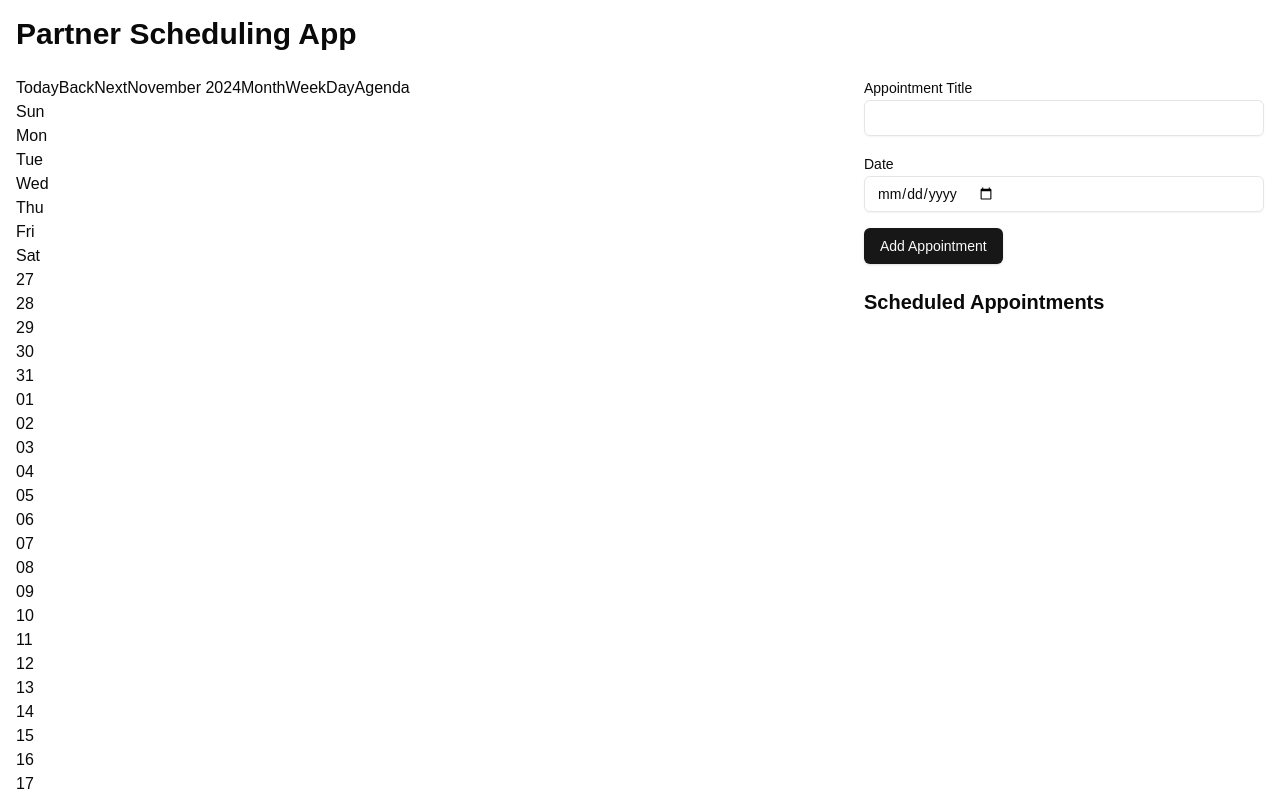
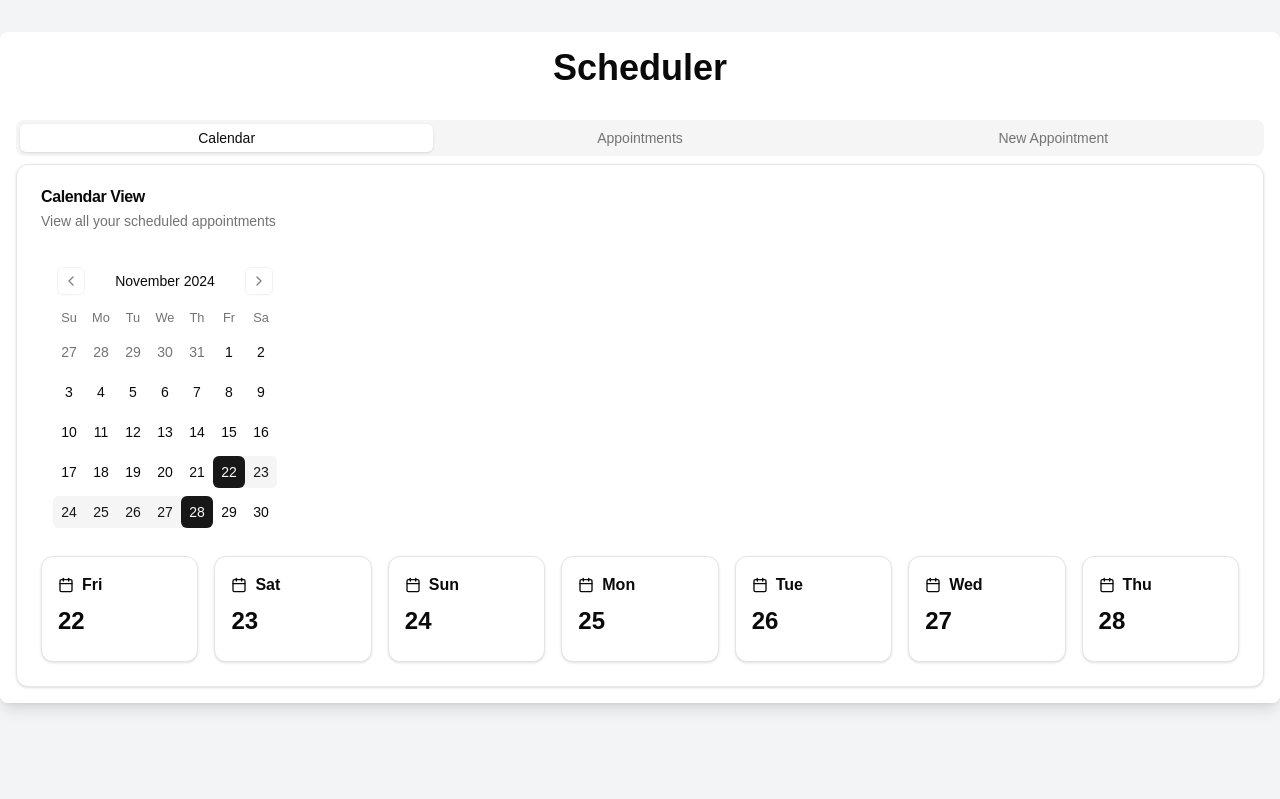
Before and after one commit to rienmack/partner-planner, a Next.js app: page / in a window 1280 px wide. Shown: the top 799 px of the page. Built offline with nearby package versions, Linux system fonts and the light colour scheme.

Commit message:
improve ui

```diff
--- a/app/appointments/page.tsx
+++ b/app/appointments/page.tsx
@@ -20,7 +20,7 @@ export default function AppointmentsPage() {
             <CardDescription>Schedule a new appointment</CardDescription>
           </CardHeader>
           <CardContent>
-            <AppointmentForm onAddAppointment={() => console.log('test')} />
+            <AppointmentForm />
           </CardContent>
         </Card>
       </div>
--- a/app/page.tsx
+++ b/app/page.tsx
@@ -2,8 +2,10 @@ import { SchedulingApp } from '../components/scheduling-app'
 
 export default function Home() {
   return (
-    <main>
-      <SchedulingApp />
-    </main>
+    <div className="min-h-screen bg-gray-100 py-8">
+      <main className="container mx-auto bg-white shadow-lg rounded-lg overflow-hidden">
+        <SchedulingApp />
+      </main>
+    </div>
   )
 }
--- a/components/appointment-form.tsx
+++ b/components/appointment-form.tsx
@@ -5,6 +5,15 @@ import { Button } from "@/components/ui/button"
 import { Input } from "@/components/ui/input"
 import { Label } from "@/components/ui/label"
 import { Appointment } from '../types/appointment'
+import { CalendarIcon } from 'lucide-react'
+import { format } from "date-fns"
+import { cn } from "@/lib/utils"
+import { Calendar } from "@/components/ui/calendar"
+import {
+  Popover,
+  PopoverContent,
+  PopoverTrigger,
+} from "@/components/ui/popover"
 
 interface AppointmentFormProps {
   onAddAppointment: (appointment: Appointment) => void
@@ -12,20 +21,20 @@ interface AppointmentFormProps {
 
 export function AppointmentForm({ onAddAppointment }: AppointmentFormProps) {
   const [title, setTitle] = useState('')
-  const [date, setDate] = useState('')
+  const [date, setDate] = useState<Date>()
 
   const handleSubmit = (e: React.FormEvent) => {
     e.preventDefault()
     if (title && date) {
-      onAddAppointment({ title, date })
+      onAddAppointment({ title, date: date.toISOString() })
       setTitle('')
-      setDate('')
+      setDate(undefined)
     }
   }
 
   return (
-    <form onSubmit={handleSubmit} className="space-y-4 mb-6">
-      <div>
+    <form onSubmit={handleSubmit} className="space-y-4">
+      <div className="space-y-2">
         <Label htmlFor="title">Appointment Title</Label>
         <Input
           id="title"
@@ -34,17 +43,32 @@ export function AppointmentForm({ onAddAppointment }: AppointmentFormProps) {
           required
         />
       </div>
-      <div>
-        <Label htmlFor="date">Date</Label>
-        <Input
-          id="date"
-          type="date"
-          value={date}
-          onChange={(e) => setDate(e.target.value)}
-          required
-        />
+      <div className="space-y-2">
+        <Label>Date</Label>
+        <Popover>
+          <PopoverTrigger asChild>
+            <Button
+              variant={"outline"}
+              className={cn(
+                "w-full justify-start text-left font-normal",
+                !date && "text-muted-foreground"
+              )}
+            >
+              <CalendarIcon className="mr-2 h-4 w-4" />
+              {date ? format(date, "PPP") : <span>Pick a date</span>}
+            </Button>
+          </PopoverTrigger>
+          <PopoverContent className="w-auto p-0">
+            <Calendar
+              mode="single"
+              selected={date}
+              onSelect={setDate}
+              initialFocus
+            />
+          </PopoverContent>
+        </Popover>
       </div>
-      <Button type="submit">Add Appointment</Button>
+      <Button type="submit" className="w-full">Add Appointment</Button>
     </form>
   )
 }
--- a/components/appointment-list.tsx
+++ b/components/appointment-list.tsx
@@ -1,4 +1,13 @@
 import { Appointment } from '../types/appointment'
+import {
+  Table,
+  TableBody,
+  TableCell,
+  TableHead,
+  TableHeader,
+  TableRow,
+} from "@/components/ui/table"
+import { Badge } from "@/components/ui/badge"
 
 interface AppointmentListProps {
   appointments: Appointment[]
@@ -7,17 +16,28 @@ interface AppointmentListProps {
 export function AppointmentList({ appointments }: AppointmentListProps) {
   return (
     <div>
-      <h2 className="text-xl font-semibold mb-4">Scheduled Appointments</h2>
-      <ul className="space-y-2">
-        {appointments.map((appointment, index) => (
-          <li key={index} className="bg-gray-100 p-2 rounded">
-            <span className="font-medium">{appointment.title}</span>
-            <span className="text-sm text-gray-600 ml-2">
-              {new Date(appointment.date).toLocaleDateString()}
-            </span>
-          </li>
-        ))}
-      </ul>
+      <Table>
+        <TableHeader>
+          <TableRow>
+            <TableHead>Title</TableHead>
+            <TableHead>Date</TableHead>
+            <TableHead>Status</TableHead>
+          </TableRow>
+        </TableHeader>
+        <TableBody>
+          {appointments.map((appointment, index) => (
+            <TableRow key={index}>
+              <TableCell className="font-medium">{appointment.title}</TableCell>
+              <TableCell>{new Date(appointment.date).toLocaleDateString()}</TableCell>
+              <TableCell>
+                <Badge variant="outline">
+                  {new Date(appointment.date) > new Date() ? "Upcoming" : "Past"}
+                </Badge>
+              </TableCell>
+            </TableRow>
+          ))}
+        </TableBody>
+      </Table>
     </div>
   )
 }
--- a/components/calendar.tsx
+++ b/components/calendar.tsx
@@ -1,32 +1,57 @@
 "use client"
 
-import { Calendar as BigCalendar, momentLocalizer } from 'react-big-calendar'
-import moment from 'moment'
+import { CalendarIcon } from 'lucide-react'
+import { Card, CardContent } from "@/components/ui/card"
+import { Badge } from "@/components/ui/badge"
 import { Appointment } from '../types/appointment'
-
-// Setup the localizer for BigCalendar
-const localizer = momentLocalizer(moment)
+import { Calendar as CalendarComponent } from "@/components/ui/calendar"
 
 interface CalendarProps {
   appointments: Appointment[]
 }
 
-export function Calendar({ appointments }: CalendarProps) {
-  const events = appointments.map(appointment => ({
-    title: appointment.title,
-    start: new Date(appointment.date),
-    end: new Date(appointment.date),
-  }))
+export function AppointmentCalendar({ appointments }: CalendarProps) {
+  const today = new Date()
+  const endOfWeek = new Date(today)
+  endOfWeek.setDate(today.getDate() + 6)
 
   return (
-    <div className="h-[600px]">
-      <BigCalendar
-        localizer={localizer}
-        events={events}
-        startAccessor="start"
-        endAccessor="end"
-        style={{ height: '100%' }}
-      />
+    <div className="space-y-4">
+      <div className="mb-4">
+        <CalendarComponent
+          mode="range"
+          selected={{
+            from: today,
+            to: endOfWeek
+          }}
+        />
+      </div>
+      <div className="grid gap-4 md:grid-cols-2 lg:grid-cols-7">
+        {[...Array(7)].map((_, index) => {
+          const date = new Date(today)
+          date.setDate(today.getDate() + index)
+          const dayAppointments = appointments.filter(
+            (apt) => new Date(apt.date).toDateString() === date.toDateString()
+          )
+
+          return (
+            <Card key={index}>
+              <CardContent className="p-4">
+                <div className="flex items-center space-x-2 mb-2">
+                  <CalendarIcon className="h-4 w-4" />
+                  <span className="font-semibold">{date.toLocaleDateString('en-US', { weekday: 'short' })}</span>
+                </div>
+                <div className="text-2xl font-bold mb-2">{date.getDate()}</div>
+                <div className="space-y-1">
+                  {dayAppointments.map((apt, i) => (
+                    <Badge key={i} variant="secondary">{apt.title}</Badge>
+                  ))}
+                </div>
+              </CardContent>
+            </Card>
+          )
+        })}
+      </div>
     </div>
   )
 }
--- a/components/scheduling-app.tsx
+++ b/components/scheduling-app.tsx
@@ -1,10 +1,12 @@
 "use client"
 
 import { useState } from 'react'
-import { Calendar } from './calendar'
+import { AppointmentCalendar } from './calendar'
 import { AppointmentForm } from './appointment-form'
 import { AppointmentList } from './appointment-list'
 import { Appointment } from '../types/appointment'
+import { Tabs, TabsContent, TabsList, TabsTrigger } from "@/components/ui/tabs"
+import { Card, CardContent, CardDescription, CardHeader, CardTitle } from "@/components/ui/card"
 
 export function SchedulingApp() {
   const [appointments, setAppointments] = useState<Appointment[]>([])
@@ -14,17 +16,48 @@ export function SchedulingApp() {
   }
 
   return (
-    <div className="container mx-auto p-4">
-      <h1 className="text-3xl font-bold mb-6">Partner Scheduling App</h1>
-      <div className="grid grid-cols-1 md:grid-cols-3 gap-6">
-        <div className="md:col-span-2">
-          <Calendar appointments={appointments} />
-        </div>
-        <div>
-          <AppointmentForm onAddAppointment={addAppointment} />
-          <AppointmentList appointments={appointments} />
-        </div>
-      </div>
+    <div className="container mx-auto p-4 space-y-8">
+      <h1 className="text-4xl font-bold text-center mb-8">Scheduler</h1>
+      <Tabs defaultValue="calendar" className="w-full">
+        <TabsList className="grid w-full grid-cols-3">
+          <TabsTrigger value="calendar">Calendar</TabsTrigger>
+          <TabsTrigger value="appointments">Appointments</TabsTrigger>
+          <TabsTrigger value="new">New Appointment</TabsTrigger>
+        </TabsList>
+        <TabsContent value="calendar">
+          <Card>
+            <CardHeader>
+              <CardTitle>Calendar View</CardTitle>
+              <CardDescription>View all your scheduled appointments</CardDescription>
+            </CardHeader>
+            <CardContent>
+              <AppointmentCalendar appointments={appointments} />
+            </CardContent>
+          </Card>
+        </TabsContent>
+        <TabsContent value="appointments">
+          <Card>
+            <CardHeader>
+              <CardTitle>Appointments</CardTitle>
+              <CardDescription>Manage your scheduled appointments</CardDescription>
+            </CardHeader>
+            <CardContent>
+              <AppointmentList appointments={appointments} />
+            </CardContent>
+          </Card>
+        </TabsContent>
+        <TabsContent value="new">
+          <Card>
+            <CardHeader>
+              <CardTitle>New Appointment</CardTitle>
+              <CardDescription>Schedule a new appointment</CardDescription>
+            </CardHeader>
+            <CardContent>
+              <AppointmentForm onAddAppointment={addAppointment} />
+            </CardContent>
+          </Card>
+        </TabsContent>
+      </Tabs>
     </div>
   )
 }
--- /dev/null
+++ b/components/ui/badge.tsx
@@ -0,0 +1,36 @@
+import * as React from "react"
+import { cva, type VariantProps } from "class-variance-authority"
+
+import { cn } from "@/lib/utils"
+
+const badgeVariants = cva(
+  "inline-flex items-center rounded-md border px-2.5 py-0.5 text-xs font-semibold transition-colors focus:outline-none focus:ring-2 focus:ring-ring focus:ring-offset-2",
+  {
+    variants: {
+      variant: {
+        default:
+          "border-transparent bg-primary text-primary-foreground shadow hover:bg-primary/80",
+        secondary:
+          "border-transparent bg-secondary text-secondary-foreground hover:bg-secondary/80",
+        destructive:
+          "border-transparent bg-destructive text-destructive-foreground shadow hover:bg-destructive/80",
+        outline: "text-foreground",
+      },
+    },
+    defaultVariants: {
+      variant: "default",
+    },
+  }
+)
+
+export interface BadgeProps
+  extends React.HTMLAttributes<HTMLDivElement>,
+    VariantProps<typeof badgeVariants> {}
+
+function Badge({ className, variant, ...props }: BadgeProps) {
+  return (
+    <div className={cn(badgeVariants({ variant }), className)} {...props} />
+  )
+}
+
+export { Badge, badgeVariants }
--- /dev/null
+++ b/components/ui/table.tsx
@@ -0,0 +1,120 @@
+import * as React from "react"
+
+import { cn } from "@/lib/utils"
+
+const Table = React.forwardRef<
+  HTMLTableElement,
+  React.HTMLAttributes<HTMLTableElement>
+>(({ className, ...props }, ref) => (
+  <div className="relative w-full overflow-auto">
+    <table
+      ref={ref}
+      className={cn("w-full caption-bottom text-sm", className)}
+      {...props}
+    />
+  </div>
+))
+Table.displayName = "Table"
+
+const TableHeader = React.forwardRef<
+  HTMLTableSectionElement,
+  React.HTMLAttributes<HTMLTableSectionElement>
+>(({ className, ...props }, ref) => (
+  <thead ref={ref} className={cn("[&_tr]:border-b", className)} {...props} />
+))
+TableHeader.displayName = "TableHeader"
+
+const TableBody = React.forwardRef<
+  HTMLTableSectionElement,
+  React.HTMLAttributes<HTMLTableSectionElement>
+>(({ className, ...props }, ref) => (
+  <tbody
+    ref={ref}
+    className={cn("[&_tr:last-child]:border-0", className)}
+    {...props}
+  />
+))
+TableBody.displayName = "TableBody"
+
+const TableFooter = React.forwardRef<
+  HTMLTableSectionElement,
+  React.HTMLAttributes<HTMLTableSectionElement>
+>(({ className, ...props }, ref) => (
+  <tfoot
+    ref={ref}
+    className={cn(
+      "border-t bg-muted/50 font-medium [&>tr]:last:border-b-0",
+      className
+    )}
+    {...props}
+  />
+))
+TableFooter.displayName = "TableFooter"
+
+const TableRow = React.forwardRef<
+  HTMLTableRowElement,
+  React.HTMLAttributes<HTMLTableRowElement>
+>(({ className, ...props }, ref) => (
+  <tr
+    ref={ref}
+    className={cn(
+      "border-b transition-colors hover:bg-muted/50 data-[state=selected]:bg-muted",
+      className
+    )}
+    {...props}
+  />
+))
+TableRow.displayName = "TableRow"
+
+const TableHead = React.forwardRef<
+  HTMLTableCellElement,
+  React.ThHTMLAttributes<HTMLTableCellElement>
+>(({ className, ...props }, ref) => (
+  <th
+    ref={ref}
+    className={cn(
+      "h-10 px-2 text-left align-middle font-medium text-muted-foreground [&:has([role=checkbox])]:pr-0 [&>[role=checkbox]]:translate-y-[2px]",
+      className
+    )}
+    {...props}
+  />
+))
+TableHead.displayName = "TableHead"
+
+const TableCell = React.forwardRef<
+  HTMLTableCellElement,
+  React.TdHTMLAttributes<HTMLTableCellElement>
+>(({ className, ...props }, ref) => (
+  <td
+    ref={ref}
+    className={cn(
+      "p-2 align-middle [&:has([role=checkbox])]:pr-0 [&>[role=checkbox]]:translate-y-[2px]",
+      className
+    )}
+    {...props}
+  />
+))
+TableCell.displayName = "TableCell"
+
+const TableCaption = React.forwardRef<
+  HTMLTableCaptionElement,
+  React.HTMLAttributes<HTMLTableCaptionElement>
+>(({ className, ...props }, ref) => (
+  <caption
+    ref={ref}
+    className={cn("mt-4 text-sm text-muted-foreground", className)}
+    {...props}
+  />
+))
+TableCaption.displayName = "TableCaption"
+
+export {
+  Table,
+  TableHeader,
+  TableBody,
+  TableFooter,
+  TableHead,
+  TableRow,
+  TableCell,
+  TableCaption,
+}
--- /dev/null
+++ b/components/ui/tabs.tsx
@@ -0,0 +1,55 @@
+"use client"
+
+import * as React from "react"
+import * as TabsPrimitive from "@radix-ui/react-tabs"
+
+import { cn } from "@/lib/utils"
+
+const Tabs = TabsPrimitive.Root
+
+const TabsList = React.forwardRef<
+  React.ElementRef<typeof TabsPrimitive.List>,
+  React.ComponentPropsWithoutRef<typeof TabsPrimitive.List>
+>(({ className, ...props }, ref) => (
+  <TabsPrimitive.List
+    ref={ref}
+    className={cn(
+      "inline-flex h-9 items-center justify-center rounded-lg bg-muted p-1 text-muted-foreground",
+      className
+    )}
+    {...props}
+  />
+))
+TabsList.displayName = TabsPrimitive.List.displayName
+
+const TabsTrigger = React.forwardRef<
+  React.ElementRef<typeof TabsPrimitive.Trigger>,
+  React.ComponentPropsWithoutRef<typeof TabsPrimitive.Trigger>
+>(({ className, ...props }, ref) => (
+  <TabsPrimitive.Trigger
+    ref={ref}
+    className={cn(
+      "inline-flex items-center justify-center whitespace-nowrap rounded-md px-3 py-1 text-sm font-medium ring-offset-background transition-all focus-visible:outline-none focus-visible:ring-2 focus-visible:ring-ring focus-visible:ring-offset-2 disabled:pointer-events-none disabled:opacity-50 data-[state=active]:bg-background data-[state=active]:text-foreground data-[state=active]:shadow",
+      className
+    )}
+    {...props}
+  />
+))
+TabsTrigger.displayName = TabsPrimitive.Trigger.displayName
+
+const TabsContent = React.forwardRef<
+  React.ElementRef<typeof TabsPrimitive.Content>,
+  React.ComponentPropsWithoutRef<typeof TabsPrimitive.Content>
+>(({ className, ...props }, ref) => (
+  <TabsPrimitive.Content
+    ref={ref}
+    className={cn(
+      "mt-2 ring-offset-background focus-visible:outline-none focus-visible:ring-2 focus-visible:ring-ring focus-visible:ring-offset-2",
+      className
+    )}
+    {...props}
+  />
+))
+TabsContent.displayName = TabsPrimitive.Content.displayName
+
+export { Tabs, TabsList, TabsTrigger, TabsContent }
--- a/package.json
+++ b/package.json
@@ -15,6 +15,8 @@
     "@radix-ui/react-label": "^2.1.0",
     "@radix-ui/react-popover": "^1.1.2",
     "@radix-ui/react-slot": "^1.1.0",
+    "@radix-ui/react-tabs": "^1.1.1",
+    "@types/react-big-calendar": "1.15.0",
     "class-variance-authority": "^0.7.0",
     "clsx": "^2.1.1",
     "date-fns": "^3.6.0",
@@ -23,10 +25,10 @@
     "next": "14.2.16",
     "react": "^18",
     "react-big-calendar": "^1.16.0",
-    "@types/react-big-calendar": "1.15.0",
     "react-day-picker": "^8.10.1",
     "react-dom": "^18",
     "react-hook-form": "^7.53.2",
+    "recharts": "^2.13.3",
     "tailwind-merge": "^2.5.4",
     "tailwindcss-animate": "^1.0.7",
     "zod": "^3.23.8"
```
Also changed, not shown: 1 other file (tests, documents, lock files or other folders).
